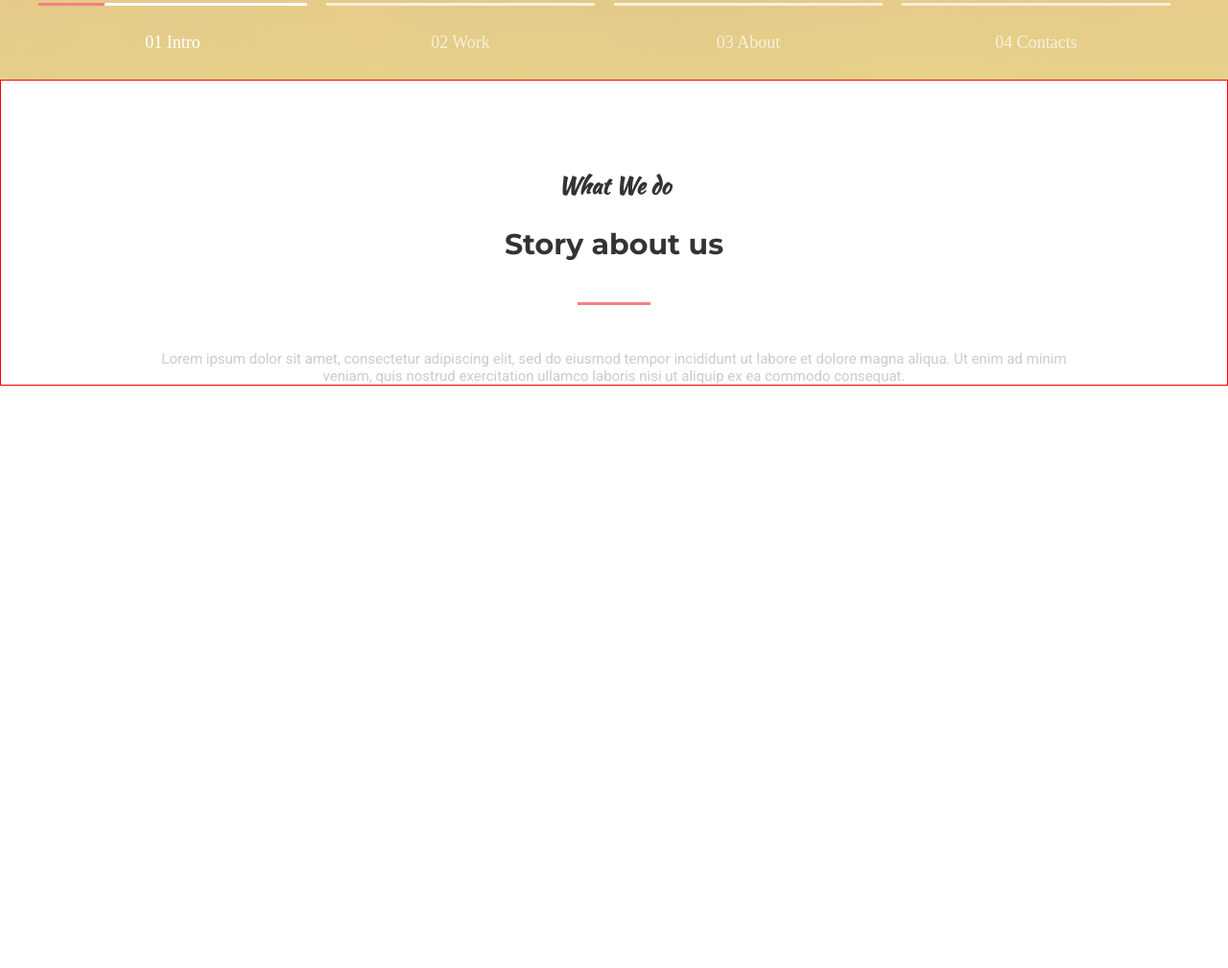
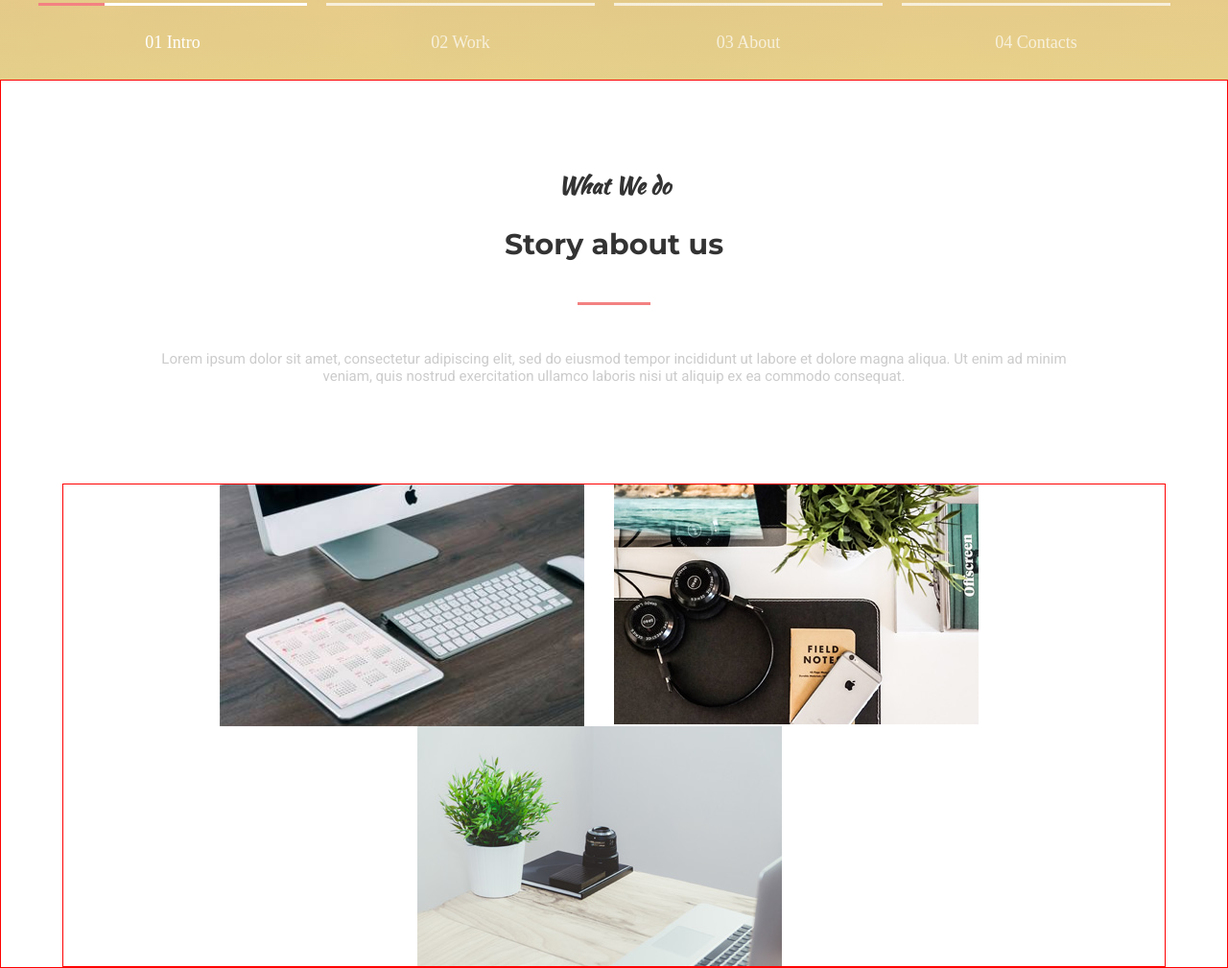
Before and after one commit to kestas97/mogo1, a plain HTML site: page index.html in a window 1280 px wide. Shown: the part 1025-2034 px from the top of the page at 96% size. Before the commit the page ends 1427 px from the top, so only its background shows below. Drawn offline with Linux system fonts and the light colour scheme.

Commit message:
section reday

```diff
--- a/index.html
+++ b/index.html
@@ -82,12 +82,43 @@
                 </p>
 
             </div>
+                <div class="images-container">
+
+                    <img src="/img/computer.jpg" alt="super-team" class="img-responsive" >
+
+
+                    <img src="/img/headphone.jpg" alt="headphone" class="img-responsive center" >
+
+
+                    <img src="/img/camera-optic.jpg" alt="headphone" class="img-responsive" >
+
+
+                </div>
+            </div>
+            <div>
+                <div>
+                    <span class="slider-number">01</span>
+                        Intro
+                </div>
+                <div>
+                    <span class="slider-number">02</span>
+                <div>
+                    <span class="slider-number">03</span>
+                </div>
+                <div>
+                    <span class="slider-number">04</span>
+                </div>
+                <div>
+                    <span class="slider-number">05</span>
+                </div>
+                <div>
+                    <span class="slider-number">06</span>
+                </div>
 
             </div>
-            <div class="images-container">
+        </div>
 
-            </div>
-            </div>
+
     </section>
 
 </body>
--- a/styles/style.scss
+++ b/styles/style.scss
@@ -23,11 +23,11 @@ $roboto: 'Roboto', sans-serif;
   padding: 0;
   border: 0;
 }
-body {
-  // padding-right: 5%;
-  // padding-left: 5%;
+// body {
+//   // padding-right: 5%;
+//   // padding-left: 5%;
 
-}
+// }
 
 .container1{
 //  width: 1200px;
@@ -229,6 +229,9 @@ body {
 
   .container {
     border: 1px solid red;
+    font-size: 0;
+    box-sizing: border-box;
+
   }
 
   .section-header {
@@ -264,7 +267,36 @@ body {
     font-size: 15px;
     color: $light-gray;
   }
+  .images-container {
+    max-width: 100%;
+    width: 90%;
+    border: 1px solid red;
+    box-sizing: border-box;
+    font-size: 0;
+    margin: 0 auto;
+    margin-top: 103px;
+    text-align: center;
+
 
 
   }
+  .img-responsive {
+    display: inline-block;
+    // max-width: 100%;
+
+    height: auto;
+    text-align: center;
+    width: 380px;
+    margin: 0 31px 0 0;
+    vertical-align: top;
+
+
+  }
+
+
+
+
+  }
+
+
 }
```
Also changed, not shown: img/camera-optic.jpg (added), img/camera-optic.png (deleted), img/headphone.jpg (added), img/headphone.png (deleted), styles/style.css, 1 other file.
